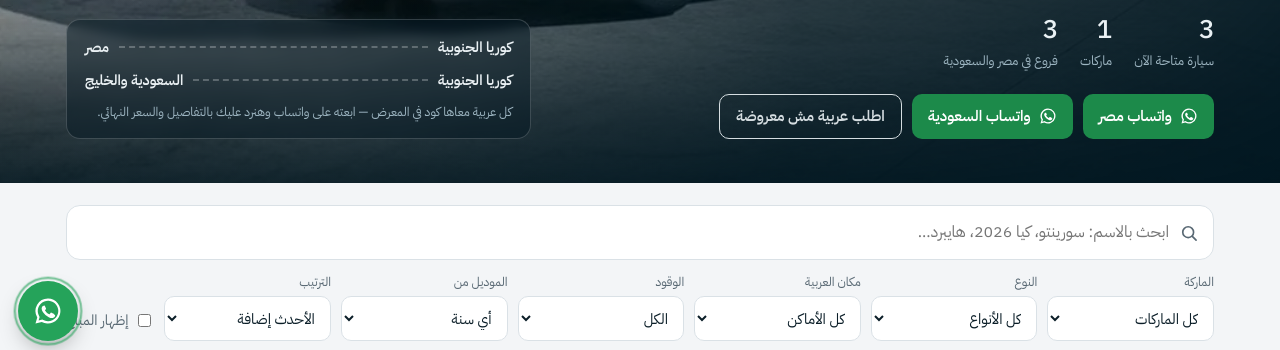
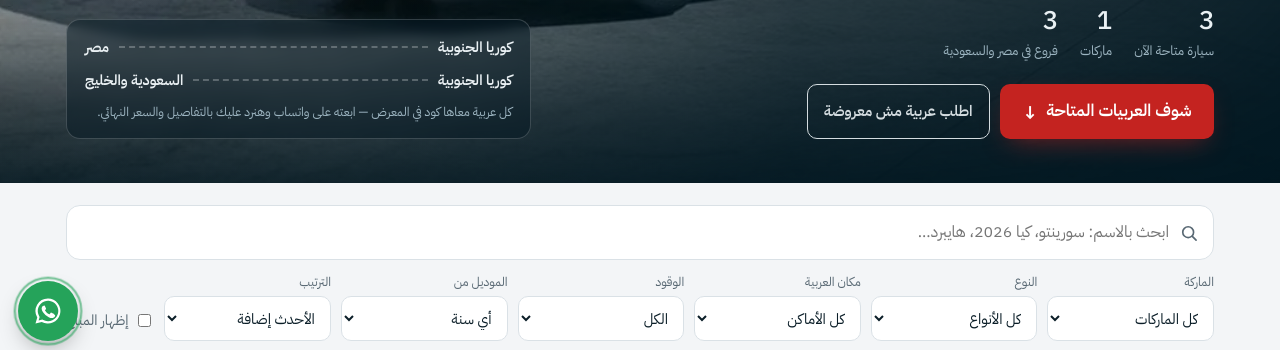
Before and after one commit to afandinacars/afandinacars.github.io, a plain HTML site: page index.html in a window 1280 px wide. Shown: the part 441-791 px from the top of the page. Drawn offline with Linux system fonts and the light colour scheme; a web font is replaced by a local one.

Commit message:
Hero: replace the two WhatsApp buttons with 'see available cars'
Co-Authored-By: Claude Opus 5.5 <noreply@anthropic.com>
Claude-Session: https://claude.ai/code/session_01JGYmkGnDV8S79Kscq5rZqL

```diff
--- a/index.html
+++ b/index.html
@@ -71,6 +71,9 @@ button,input,select,textarea{font:inherit;color:inherit}
 .btn-line{background:var(--surface);color:var(--ink);border:1px solid var(--line)}
 .btn-danger{background:transparent;color:var(--sold);border:1px solid var(--sold)}
 .btn-sm{padding:.4rem .75rem;font-size:.88rem;border-radius:8px}
+.hero-main{padding:.8rem 1.4rem;font-size:1.05rem;box-shadow:0 10px 26px -10px rgba(196,35,32,.6)}
+.hero-arrow{display:inline-block;font-size:1.1em}
+@media (prefers-reduced-motion:no-preference){.hero-arrow{animation:nudge 1.8s ease-in-out infinite}@keyframes nudge{0%,100%{transform:translateY(0)}50%{transform:translateY(4px)}}}
 .btn svg{width:18px;height:18px;flex:none}
 
 /* filters */
@@ -1083,8 +1086,7 @@ function render(){
     $("r-msg").style.color="var(--ok)";$("r-msg").textContent="اتفتح واتساب برسالة الطلب، دوس إرسال من هناك.";
   });}
 $("heroCta").append(
-  h("a",{class:"btn btn-wa",href:waLink("eg"),target:"_blank",rel:"noopener"},svg(ICON.wa),"واتساب مصر"),
-  h("a",{class:"btn btn-wa",href:waLink("sa"),target:"_blank",rel:"noopener"},svg(ICON.wa),"واتساب السعودية"),
+  h("a",{class:"btn btn-accent hero-main",href:"#cars"},"شوف العربيات المتاحة",h("span",{"aria-hidden":"true",class:"hero-arrow"},"↓")),
   h("a",{class:"btn btn-ghost",href:"#request"},"اطلب عربية مش معروضة"));
 
 /* branches */
```
